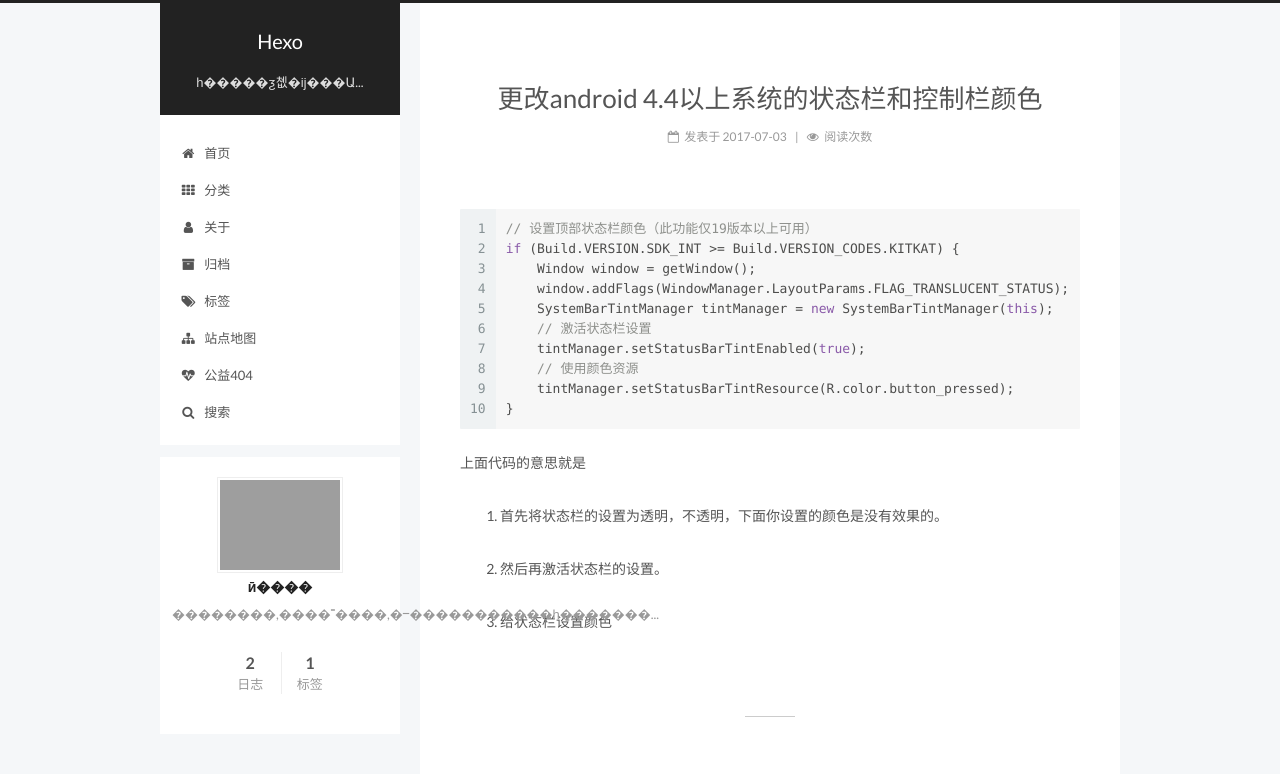
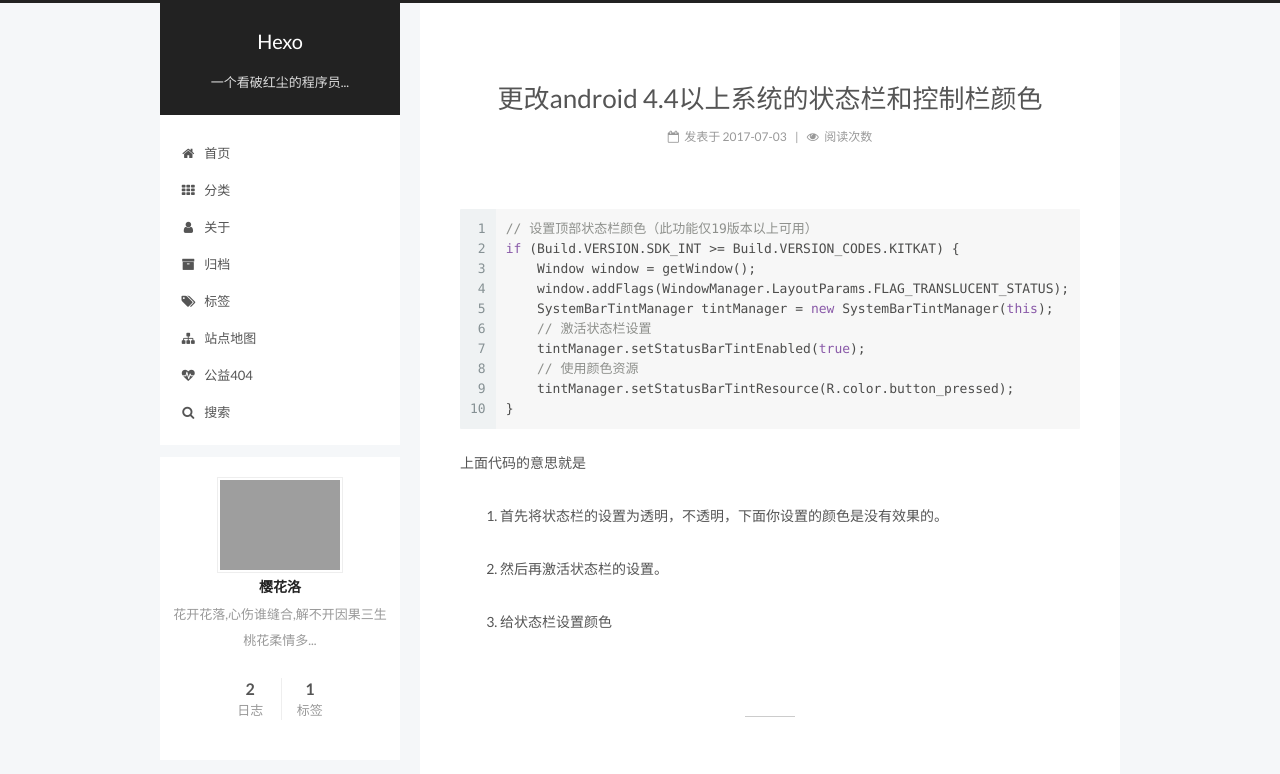
Before and after one commit to codeccc/HandsomeWang, a plain HTML site: page index.html in a window 1280 px wide. Shown: the top 774 px of the page. Drawn offline with nearby package versions, Linux system fonts and the light colour scheme; some packages are replaced by stand-ins of ours; grey boxes are pictures that could not be loaded; a script that the page names is missing.

Commit message:
Site updated: 2017-07-03 18:40:45

```diff
--- a/index.html
+++ b/index.html
@@ -93,15 +93,15 @@
 
 
 
-<meta name="description" content="��������,����˭����,�ⲻ�����������һ�������...">
+<meta name="description" content="花开花落,心伤谁缝合,解不开因果三生桃花柔情多...">
 <meta property="og:type" content="website">
 <meta property="og:title" content="Hexo">
 <meta property="og:url" content="http://yoursite.com/index.html">
 <meta property="og:site_name" content="Hexo">
-<meta property="og:description" content="��������,����˭����,�ⲻ�����������һ�������...">
+<meta property="og:description" content="花开花落,心伤谁缝合,解不开因果三生桃花柔情多...">
 <meta name="twitter:card" content="summary">
 <meta name="twitter:title" content="Hexo">
-<meta name="twitter:description" content="��������,����˭����,�ⲻ�����������һ�������...">
+<meta name="twitter:description" content="花开花落,心伤谁缝合,解不开因果三生桃花柔情多...">
 
 
 
@@ -178,7 +178,7 @@
       </a>
     </div>
 
-        <p class="site-subtitle">һ�����ƺ쳾�ĳ���Ա...</p>
+        <p class="site-subtitle">一个看破红尘的程序员...</p>
 
   </div>
 
@@ -333,7 +333,7 @@
     <link itemprop="mainEntityOfPage" href="http://yoursite.com/2017/07/03/更改android-4-4以上系统的状态栏和控制栏颜色/">
 
     <span hidden itemprop="author" itemscope itemtype="http://schema.org/Person">
-      <meta itemprop="name" content="ӣ����">
+      <meta itemprop="name" content="樱花洛">
       <meta itemprop="description" content="">
       <meta itemprop="image" content="http://img2.imgtn.bdimg.com/it/u=1370797396,803539702&fm=26&gp=0.jpg">
     </span>
@@ -465,7 +465,7 @@
     <link itemprop="mainEntityOfPage" href="http://yoursite.com/2017/07/03/hello-world/">
 
     <span hidden itemprop="author" itemscope itemtype="http://schema.org/Person">
-      <meta itemprop="name" content="ӣ����">
+      <meta itemprop="name" content="樱花洛">
       <meta itemprop="description" content="">
       <meta itemprop="image" content="http://img2.imgtn.bdimg.com/it/u=1370797396,803539702&fm=26&gp=0.jpg">
     </span>
@@ -618,10 +618,10 @@
         <div class="site-author motion-element" itemprop="author" itemscope itemtype="http://schema.org/Person">
           <img class="site-author-image" itemprop="image"
                src="http://img2.imgtn.bdimg.com/it/u=1370797396,803539702&fm=26&gp=0.jpg"
-               alt="ӣ����" />
-          <p class="site-author-name" itemprop="name">ӣ����</p>
+               alt="樱花洛" />
+          <p class="site-author-name" itemprop="name">樱花洛</p>
 
-              <p class="site-description motion-element" itemprop="description">��������,����˭����,�ⲻ�����������һ�������...</p>
+              <p class="site-description motion-element" itemprop="description">花开花落,心伤谁缝合,解不开因果三生桃花柔情多...</p>
 
         </div>
         <nav class="site-state motion-element">
@@ -688,7 +688,7 @@
   <span class="with-love">
     <i class="fa fa-heart"></i>
   </span>
-  <span class="author" itemprop="copyrightHolder">ӣ����</span>
+  <span class="author" itemprop="copyrightHolder">樱花洛</span>
 </div>
 
 
```
Also changed, not shown: 2017/07/03/hello-world/index.html (+6 -6 lines), 2017/07/03/更改android-4-4以上系统的状态栏和控制栏颜色/index.html (+6 -6 lines), archives/2017/07/index.html (+8 -8 lines), archives/2017/index.html (+8 -8 lines), archives/index.html (+8 -8 lines), tags/android-状态栏/index.html (+8 -8 lines).
